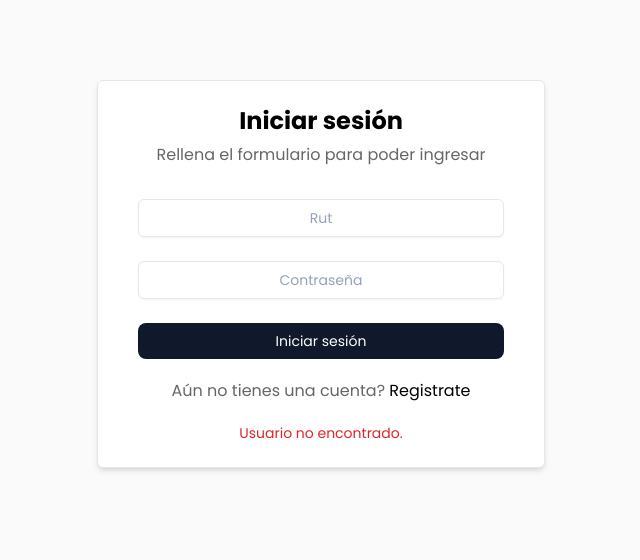
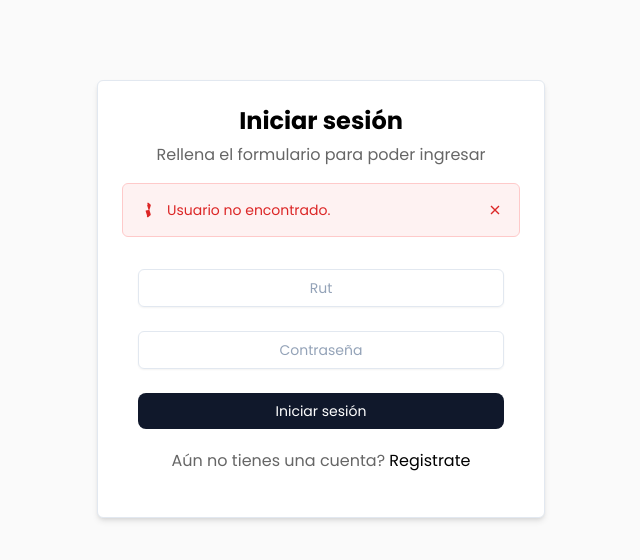
Before and after one commit to johan2160/Foros, a Django app: page /form_login/ in a window 1280 px wide. Shown: the part 64-624 px from the top of the page, without its empty margins (319-959 px from the left). Run offline with Django 5.2, Linux system fonts and the light colour scheme; data that the repository does not hold is empty; some libraries are stand-ins or nearby versions.

Commit message:
fix: mejorar la visualización del mensaje de error en el formulario de login

```diff
--- a/foros/templates/login.html
+++ b/foros/templates/login.html
@@ -12,6 +12,25 @@ ForoVox | Login
   <div class="w-full max-w-md bg-white border border-slate-200 shadow-md rounded-md p-6">
     <h2 class="text-2xl font-bold text-center">Iniciar sesión</h2>
     <p class="text-[#666666] mt-1.5 text-center">Rellena el formulario para poder ingresar</p>
+
+    {% if mensaje_error %}
+      <div x-data="{ show: true }" x-show="show" class="relative mt-4 mb-4 rounded-md border border-red-200 bg-red-50 p-4 text-sm text-red-600">
+        <div class="flex items-center justify-between">
+          <div class="flex items-center">
+            <svg class="h-5 w-5 text-red-600 mr-2" fill="currentColor" viewBox="0 0 20 20">
+              <path fill-rule="evenodd" d="M8.257 3.099c.366-.446.955-.533 1.401-.167l.1.088 1.74 1.513a1 1 0 01.243 1.1l-.03.1L10.414 10l1.3 4.267c.146.48-.04 1.01-.448 1.273l-.1.06-1.74 1.514c-.446.366-1.035.279-1.401-.167l-.088-.1L8 15.586l-1.3-4.267a1 1 0 01.085-.8l.045-.1L9.586 10 8.257 5.733a1 1 0 01.367-1.195l.1-.088z" clip-rule="evenodd"/>
+            </svg>
+            <span>{{ mensaje_error }}</span>
+          </div>
+          <button @click="show = false" class="text-red-600 hover:text-red-800 focus:outline-none">
+            <svg class="h-4 w-4" fill="none" stroke="currentColor" stroke-width="2" viewBox="0 0 24 24">
+              <path d="M6 18L18 6M6 6l12 12"/>
+            </svg>
+          </button>
+        </div>
+      </div>
+    {% endif %}
+
     <form action="{% url 'form_login' %}" method="post" class="flex flex-col mt-8 px-4 w-full items-center">
       {% csrf_token %}
       <div class="flex flex-col w-full max-w-[23rem] gap-6">
@@ -32,10 +51,6 @@ ForoVox | Login
     </form>
     <p class="mt-5 mb-5 text-[#666666] text-center">Aún no tienes una cuenta? <a href="/signup"
         class="text-black hover:underline underline-offset-2">Registrate</a></p>
-
-    {% if mensaje_error %}
-    <p class="mt-5 text-[#666666] text-sm text-center text-red-600">{{ mensaje_error }}</p>
-    {% endif %}
   </div>
 </main>
 
```
